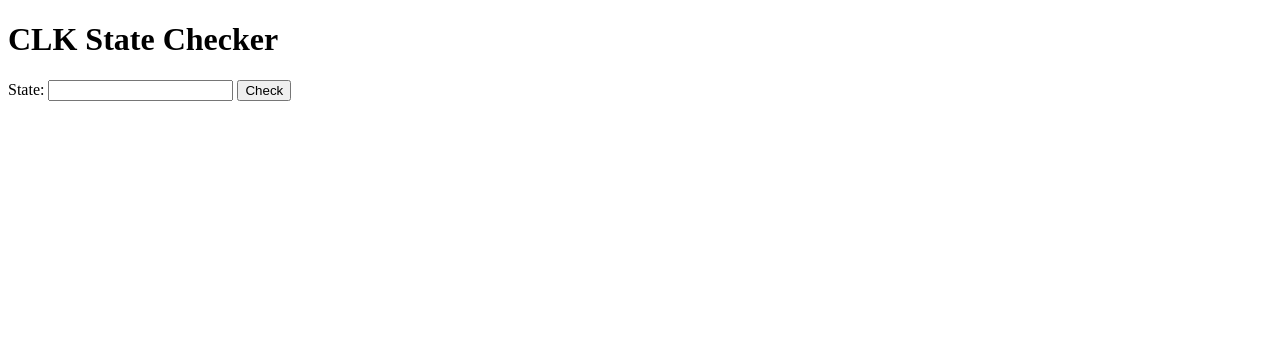
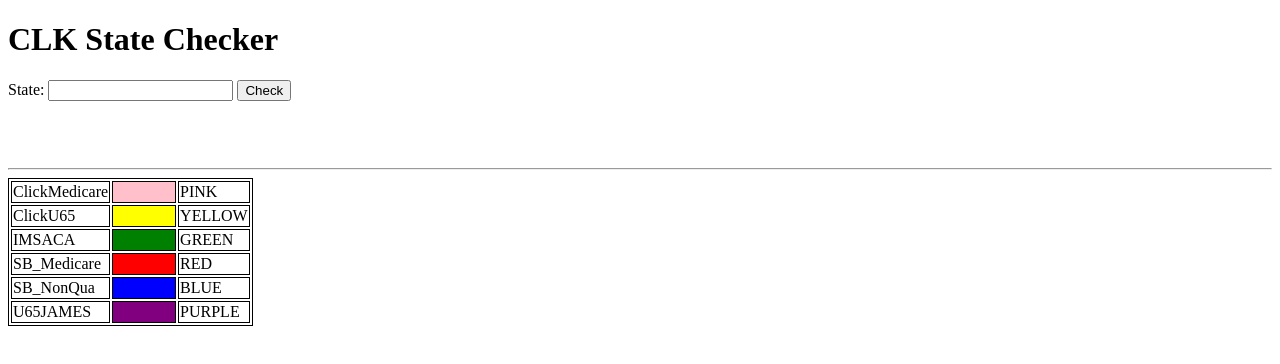
Before and after one commit to benjastro/clk-state-checker, a plain HTML site: page index.html in a window 1280 px wide. Drawn offline with Linux system fonts and the light colour scheme.

Commit message:
Add Ingroup Colors Legend

```diff
--- a/app.js
+++ b/app.js
@@ -1,3 +1,57 @@
+ingroups_data = new Map();
+
+ingroups_data.set("ClickMedicare", {
+    id: "ClickMedicare",
+    hex: "PINK",
+    label: "PINK"
+})
+
+ingroups_data.set("ClickU65", {
+    id: "ClickU65",
+    hex: "YELLOW",
+    label: "YELLOW"
+})
+
+ingroups_data.set("IMSACA", {
+    id: "IMSACA",
+    hex: "GREEN",
+    label: "GREEN"
+})
+
+ingroups_data.set("SB_Medicare", {
+    id: "SB_Medicare",
+    hex: "RED",
+    label: "RED"
+})
+
+ingroups_data.set("SB_NonQua", {
+    id: "SB_NonQua",
+    hex: "BLUE",
+    label: "BLUE"
+})
+
+ingroups_data.set("U65JAMES", {
+    id: "U65JAMES",
+    hex: "PURPLE",
+    label: "PURPLE"
+})
+
+ingroups_data.forEach((value, key, map) => {
+    let idText = document.createElement("td");
+    idText.innerHTML = value.id
+    let colorBar = document.createElement("td");
+    colorBar.style.backgroundColor = value.hex
+    colorBar.style.width = "60px"
+    let colorText = document.createElement("td");
+    colorText.innerHTML = value.hex
+
+    let tableRow = document.createElement("tr")
+    tableRow.appendChild(idText)
+    tableRow.appendChild(colorBar)
+    tableRow.appendChild(colorText)
+    document.getElementById("ingroups-div").appendChild(tableRow)
+})
+
 medicare_states = [
     "AL",
     "AR",
--- a/index.html
+++ b/index.html
@@ -4,7 +4,7 @@
     <meta charset="UTF-8">
     <meta name="viewport" content="width=device-width, initial-scale=1.0">
     <title>State Checker</title>
-
+    <link rel="stylesheet" href="styles.css">
 </head>
 <body>
     <h1>CLK State Checker</h1>
@@ -14,7 +14,11 @@
         <input type="submit" id="submit" value="Check" onclick="check()">
     </form>
 
-    <h2 id="result"></h2>
+    <h2 id="result">&nbsp;</h2>
+    <hr>
+    <table id="ingroups-div">
+
+    </table>
     <script src="app.js"></script>
 </body>
 </html>
--- /dev/null
+++ b/styles.css
@@ -0,0 +1,3 @@
+table, th, td {
+    border: 1px solid black;
+  }
```
